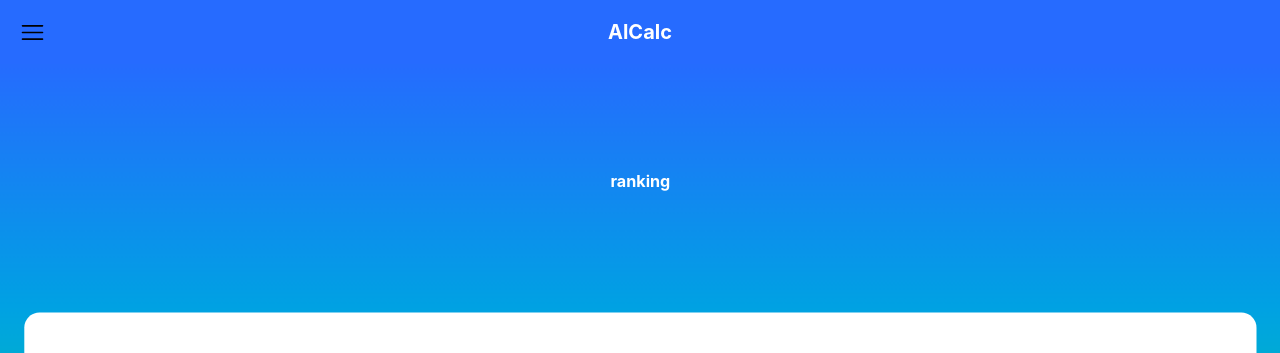
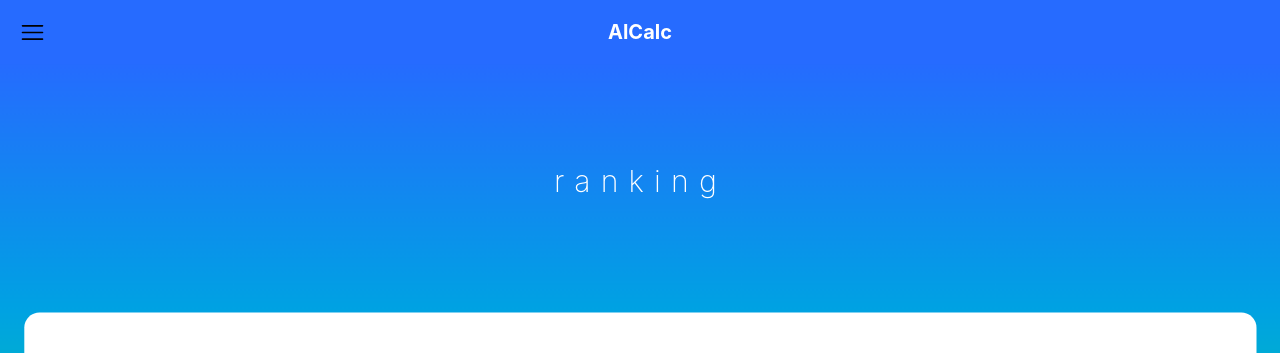
Before and after one commit to Soyusz/AlCalc, a React (Create React App) app in the folder client/: page /ranking in a window 1280 px wide. Shown: the top 353 px of the page. Built offline with nearby package versions, Linux system fonts and the light colour scheme; grey boxes are pictures that could not be loaded.

Commit message:
fix nav styles

```diff
--- a/client/src/components/Sidebar.tsx
+++ b/client/src/components/Sidebar.tsx
@@ -22,7 +22,6 @@
 };
 
 const Container = styled(motion.div)`
-  background-color: #ffffff;
   display: flex;
   flex-direction: column;
   overflow: hidden;
--- a/client/src/views/Ranking/Ranking.tsx
+++ b/client/src/views/Ranking/Ranking.tsx
@@ -1,3 +1,4 @@
+import { motion, useViewportScroll } from "framer-motion";
 import styled from "styled-components";
 import { DefaultTemplate } from "../Templates/DefaultTemplate";
 import { Row, RowProps } from "./components/Row";
@@ -17,14 +18,16 @@
 
 const CustomDefaultTemplate = styled(DefaultTemplate)``;
 
-const Background = styled.div`
+const Background = styled(motion.div)`
   min-height: 30vh;
   display: flex;
   flex-direction: column;
   justify-content: center;
   align-items: center;
   color: white;
-  font-weight: 700;
+  font-size: 30px;
+  font-weight: 200;
+  letter-spacing: 10px;
 `;
 
 const Content = styled.div`
--- a/client/src/views/Templates/DefaultTemplate.tsx
+++ b/client/src/views/Templates/DefaultTemplate.tsx
@@ -40,7 +40,7 @@
 };
 
 const Container = styled.div`
-  background-color: #ffffff;
+  background-color: #f7f7f7;
   height: 100vh;
   overflow: hidden;
   display: grid;
@@ -63,6 +63,7 @@
   flex-direction: column;
   align-items: center;
   overflow: scroll;
+  box-shadow: 0px 0px 10px 0px #00000035;
 `;
 
 const variants = {
```
